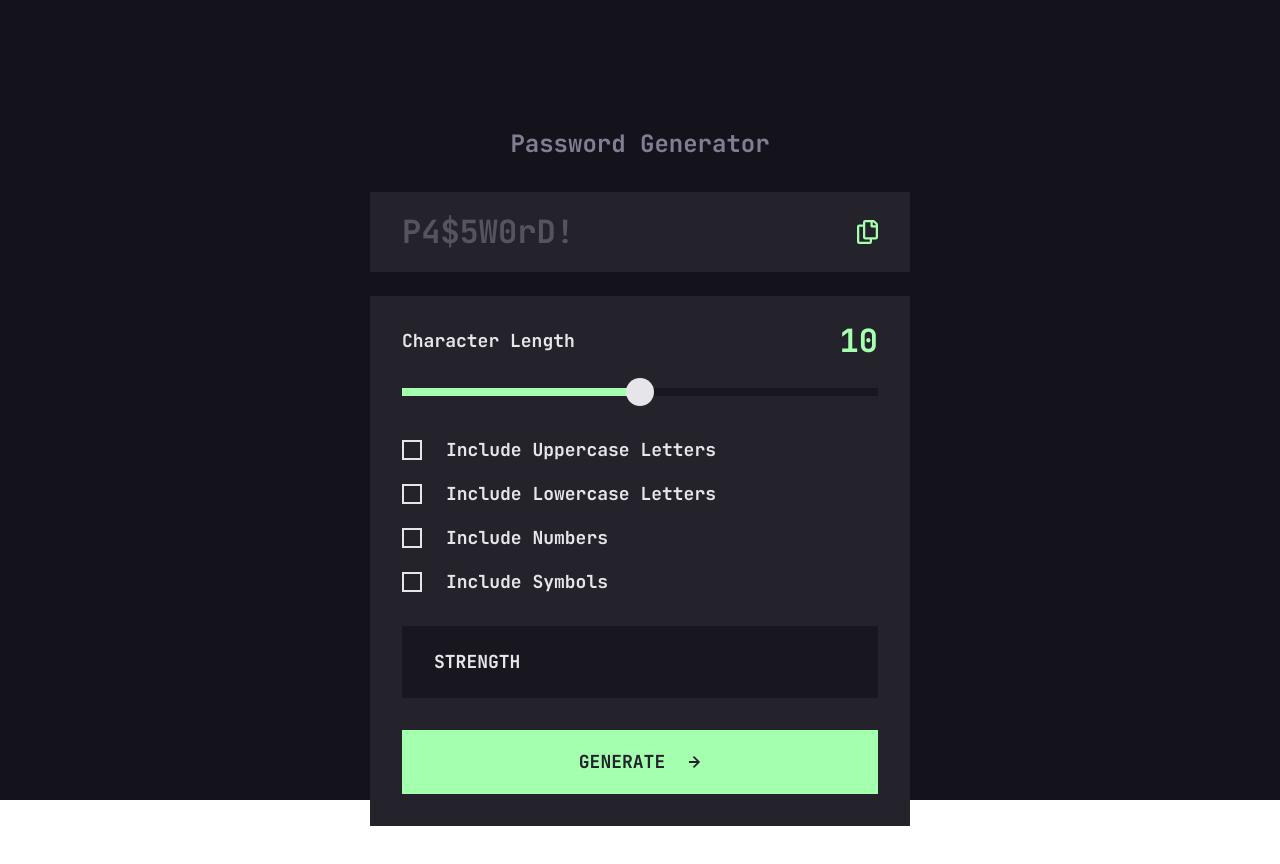
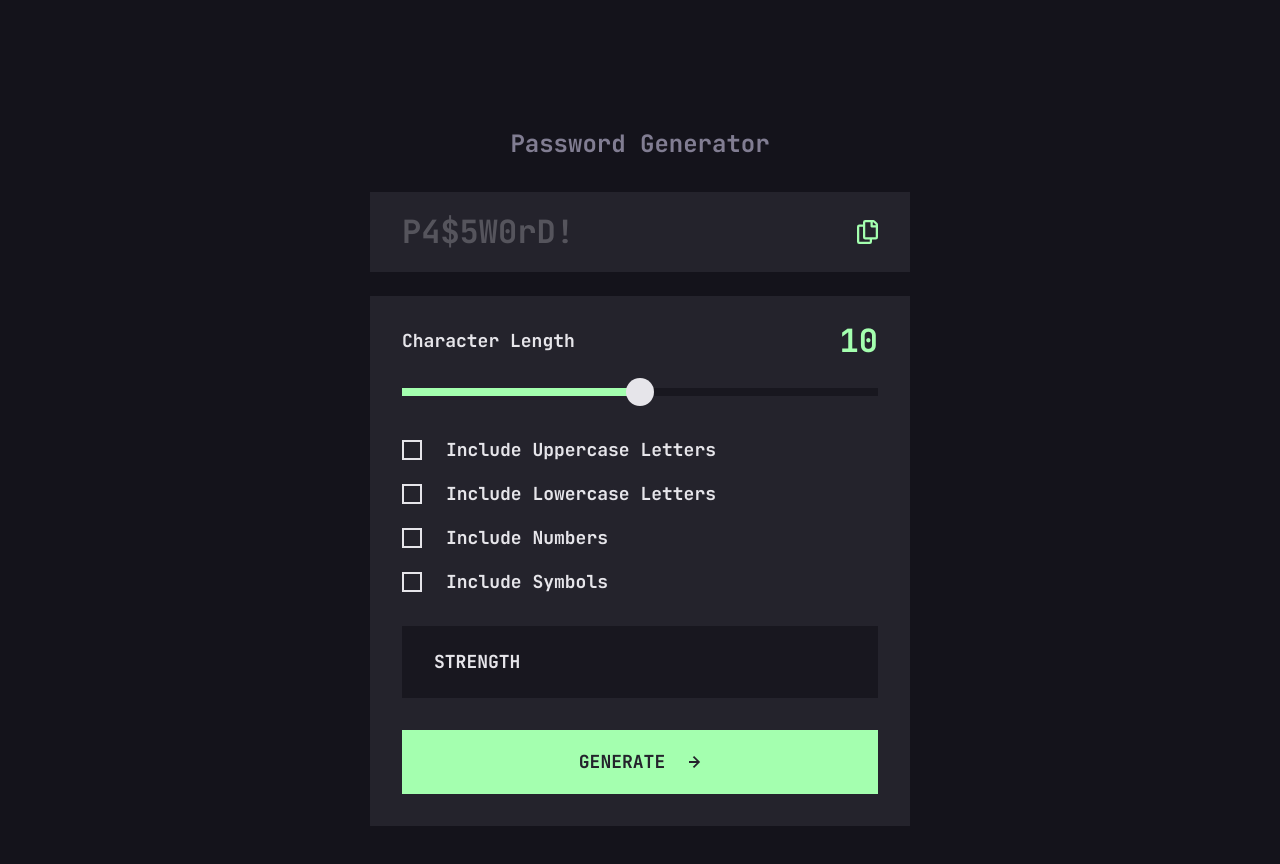
Before and after one commit to ZZ83/react-password-generator-app, a React (Vite) app: page / in a window 1280 px wide. Shown: the top 864 px of the page. Before the commit the page ends 826 px from the top, so only its background shows below. Built offline with nearby package versions, Linux system fonts and the light colour scheme.

Commit message:
Fix background color not filling full height

```diff
--- a/src/components/App.jsx
+++ b/src/components/App.jsx
@@ -53,7 +53,7 @@ function App() {
     }
 
     return (
-        <div className="h-screen w-full bg-gray-800 font-jetBrainsMono text-400 text-white">
+        <div className="min-h-full w-full bg-gray-800 pb-16 font-jetBrainsMono text-400 text-white">
             <div className="mx-auto max-w-[35.75rem] px-4">
                 <h1 className="pt-16 text-center text-gray-500 md:pt-32 md:text-600">Password Generator</h1>
                 <main>
--- a/src/index.css
+++ b/src/index.css
@@ -11,3 +11,9 @@
         src: url("./assets/fonts/jetbrains-mono-v18-latin-700.woff2") format("woff2");
     }
 }
+
+html,
+body,
+#root {
+    height: 100%;
+}
```
